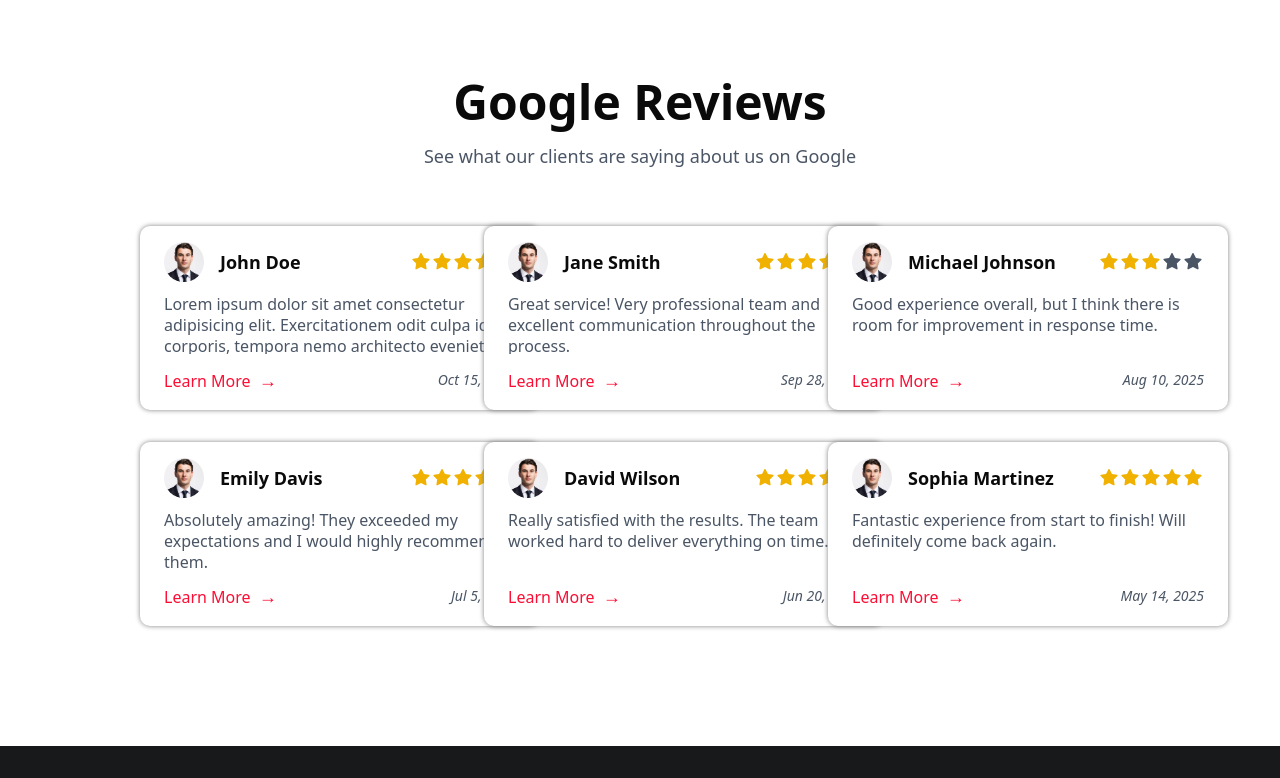
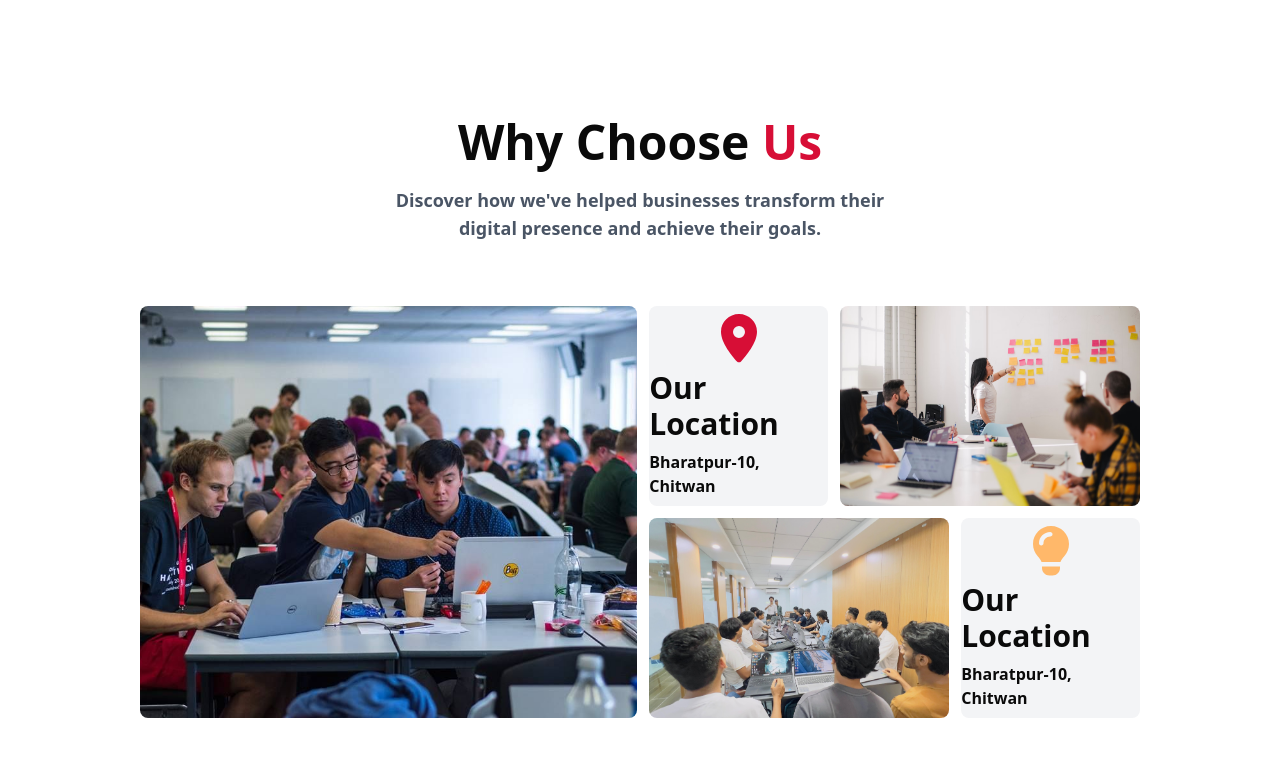
Before and after one commit to Prajon-Adhikari/Azure, a React (Vite) app: page / in a window 1280 px wide. Shown: the part 3402-4180 px from the top of the page. Built offline with nearby package versions, Linux system fonts and the light colour scheme.

Commit message:
adding new section

```diff
--- a/src/pages/Home.jsx
+++ b/src/pages/Home.jsx
@@ -3,7 +3,6 @@
 import innovation from "../assets/innovation.jpg";
 import collaboration from "../assets/collaboration.jpg";
 import aboutUsHeroImage from "../assets/aboutusheroimage3.avif";
-import { Link } from "react-router-dom";
 import { FontAwesomeIcon } from "@fortawesome/react-fontawesome";
 import {
   faMagnifyingGlass,
@@ -11,13 +10,13 @@
   faPlay,
   faCode,
   faLightbulb,
+  faLocationDot,
 } from "@fortawesome/free-solid-svg-icons";
 import Features from "./Features";
 import Reviews from "./Reviews";
 import coding3 from "../assets/coding3.jpg";
 import coding4 from "../assets/coding4.jpg";
 import coding5 from "../assets/coding5.jpg";
-import growth from "../assets/growrh.jpg";
 import mobileImage from "../assets/mobileImage.webp";
 const Home = () => {
   const [activeIndex, setActiveIndex] = useState(0);
@@ -307,6 +306,35 @@
         </div>
       </div>
 
+      <div className="px-[140px] mt-30 animation">
+        <h1 className="font-bold text-5xl text-center">Why Choose <span className="text-[#d70e36]">Us</span></h1>
+        <div className="flex justify-center">
+          <p className="text-center text-gray-600 w-[500px] text-lg mb-16 mt-5 font-semibold">Discover how we've helped businesses transform their digital presence and achieve their goals.</p>
+        </div>
+        <div className="flex gap-3">
+          <div>
+            <img src={collaboration} alt="" className="w-[620px] h-[412px] object-cover rounded-md cursor-pointer"/>
+          </div>
+          <div className="flex flex-col gap-3">
+            <div className="flex gap-3">
+              <div className="w-[300px] h-[200px] bg-gray-100 flex flex-col justify-center  cursor-pointer items-center rounded-md">
+                <FontAwesomeIcon icon={faLocationDot} className="text-5xl mb-2 text-[#d70e36]"/>
+                <h1 className="text-3xl font-bold pb-2">Our Location</h1>
+                <p className="font-semibold">Bharatpur-10, Chitwan </p>
+              </div>
+              <img src={aboutUsHeroImage} alt="" className="w-[300px] h-[200px] object-cover rounded-md  cursor-pointer"/>
+            </div>
+            <div className="flex gap-3">
+              <img src={heroImage} alt="" className="w-[300px] h-[200px] object-cover rounded-md  cursor-pointer"/>
+              <div className="w-[300px] h-[200px] bg-gray-100 flex flex-col justify-center items-center rounded-md cursor-pointer">
+                <FontAwesomeIcon icon={faLightbulb} className="text-5xl mb-2 text-orange-300"/>
+                <h1 className="text-3xl font-bold pb-2">Our Location</h1>
+                <p className="font-semibold">Bharatpur-10, Chitwan </p>
+              </div>
+            </div>
+          </div>
+        </div>
+      </div>
       <Reviews/>
     </>
   );
--- a/src/pages/Reviews.jsx
+++ b/src/pages/Reviews.jsx
@@ -10,72 +10,64 @@
       image: person,
       rating: 4,
       review:
-        "Lorem ipsum dolor sit amet consectetur adipisicing elit. Exercitationem odit culpa id corporis, tempora nemo architecto eveniet provident enim minima.",
-      date: "Oct 15, 2025",
+        "Lorem ipsum dolor sit amet consectetur adipisicing elit. Exercitationem odit culpa id corporis, tempora nemo architecto eveniet provident enim minima. Great service! Very professional team and excellent communication throughout the process.",
+      role: "Manager at Google"
     },
     {
       name: "Jane Smith",
       image: person,
       rating: 5,
       review:
-        "Great service! Very professional team and excellent communication throughout the process.",
-      date: "Sep 28, 2025",
+        "Great service! Very professional team and excellent communication throughout the process. Great service! Very professional team and excellent communication throughout the process.",
+      role: "Manager at Google"
     },
     {
       name: "Michael Johnson",
       image: person,
       rating: 3,
       review:
-        "Good experience overall, but I think there is room for improvement in response time.",
-      date: "Aug 10, 2025",
+        "Good experience overall, but I think there is room for improvement in response time.Great service! Very professional team and excellent communication throughout the process.",
+      role: "Manager at Google"
     },
     {
       name: "Emily Davis",
       image: person,
       rating: 5,
       review:
-        "Absolutely amazing! They exceeded my expectations and I would highly recommend them.",
-      date: "Jul 5, 2025",
+        "Absolutely amazing! They exceeded my expectations and I would highly recommend them.Great service! Very professional team and excellent communication throughout the process.",
+      role: "Manager at Google"
     },
     {
       name: "David Wilson",
       image: person,
       rating: 4,
       review:
-        "Really satisfied with the results. The team worked hard to deliver everything on time.",
-      date: "Jun 20, 2025",
+        "Really satisfied with the results. The team worked hard to deliver everything on time. Really satisfied with the results. The team worked hard to deliver everything on time.",
+      role: "Manager at Google"
     },
     {
       name: "Sophia Martinez",
       image: person,
       rating: 5,
       review:
-        "Fantastic experience from start to finish! Will definitely come back again.",
-      date: "May 14, 2025",
+        "Fantastic experience from start to finish! Will definitely come back again. Really satisfied with the results. The team worked hard to deliver everything on time.",
+      role: "Manager at Google"
     },
   ];
 
   return (
-    <div className="px-[140px] py-20 animation">
+    <div className="px-[170px] py-20 animation">
       <h2 className="text-center font-semibold text-5xl">Google Reviews</h2>
       <p className="text-gray-600 text-lg text-center py-4">
         See what our clients are saying about us on Google
       </p>
-      <div className="mt-10 grid grid-cols-1 md:grid-cols-2 lg:grid-cols-3 gap-8">
+      <div className="mt-10 grid grid-cols-1 md:grid-cols-2 lg:grid-cols-3 gap-7">
         {reviews.map((review, index) => (
           <div
             key={index}
-            className="w-[400px] shadow-[0px_0px_5px_gray] cursor-pointer rounded-lg px-6 py-4 bg-white hover:shadow-[0px_0px_10px_gray]"
+            className="w-[360px] shadow-[0px_0px_5px_gray] cursor-pointer rounded-lg px-6 py-6 bg-white hover:shadow-[0px_0px_10px_gray]"
           >
-            <div className="flex justify-between items-center ">
-              <div className="flex items-center gap-4">
-                <img
-                  src={review.image}
-                  alt={review.name}
-                  className="w-10 h-10 object-cover rounded-full"
-                />
-                <p className="font-bold text-lg">{review.name}</p>
-              </div>
+            <div className="pb-2">
               <div className="text-gray-600">
                 {[...Array(5)].map((_, i) => (
                   <FontAwesomeIcon
@@ -92,20 +84,25 @@
               className="text-gray-600 pt-3 overflow-hidden"
               style={{
                 display: "-webkit-box",
-                WebkitLineClamp: 3,
+                WebkitLineClamp: 4,
                 WebkitBoxOrient: "vertical",
                 lineHeight: "1.3rem",
-                height: "4.5rem",
+                height: "7.4rem",
               }}
             >
               {review.review}
             </p>
-            <div className="pt-3 flex justify-between items-center">
-              <button className="text-[#fd0d34]">
-                Learn More <span className="pl-1 text-lg">&rarr;</span>
-              </button>
-              <div className="text-gray-600 text-sm italic">{review.date}</div>
-            </div>
+             <div className="flex items-center gap-4 mt-7">
+                <img
+                  src={review.image}
+                  alt={review.name}
+                  className="w-12 h-12 object-cover rounded-full"
+                />
+                <div>
+                  <p className="font-bold text-lg">{review.name}</p>
+                  <p className="text-sm text-gray-600">{review.role}</p>
+                </div>
+              </div>
           </div>
         ))}
       </div>
```
